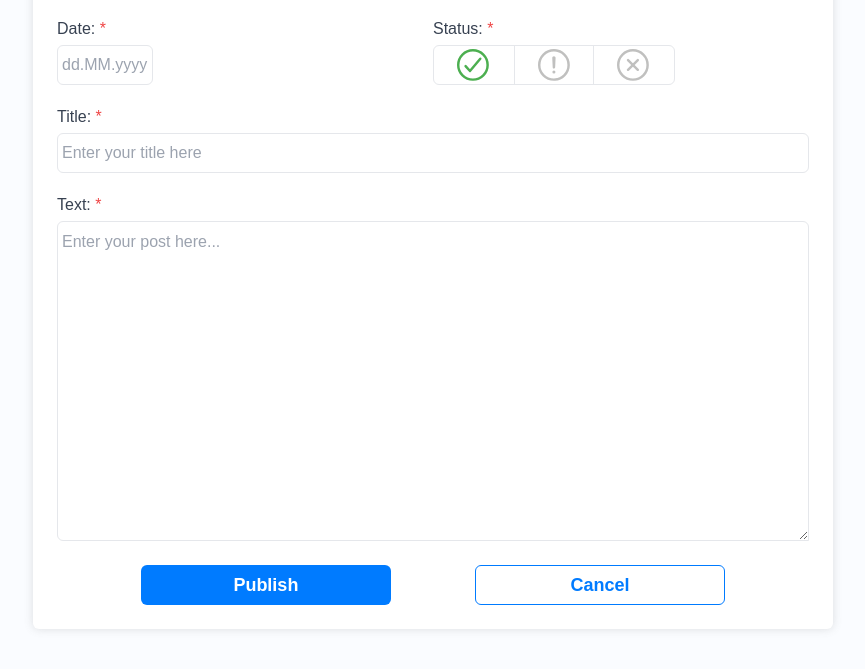
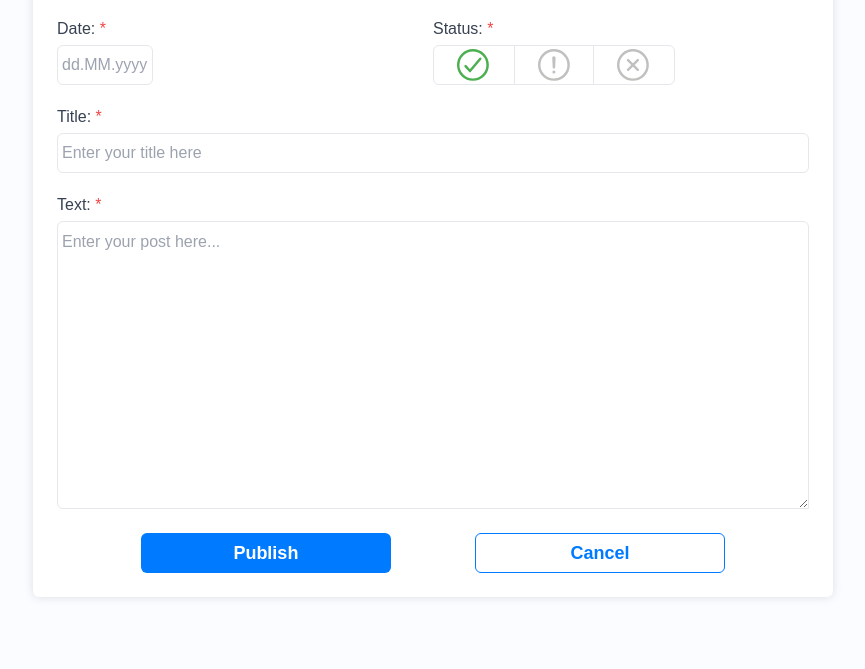
Before and after one commit to vchykov/Journal, a website: page addNewItemForm.html in a window 1280 px wide. Shown: the part 105-774 px from the top of the page, without its empty margins (207-1072 px from the left). Drawn offline with Linux system fonts and the light colour scheme.

Commit message:
Fixes layout of the Form

```diff
--- a/addNewItemForm.html
+++ b/addNewItemForm.html
@@ -94,7 +94,7 @@
                         name="text"
                         placeholder="Enter your post here..."
                         required
-                        class="block w-full h-80 sm:h-60 border rounded-md rounded-ee-none px-1 py-2 mt-1
+                        class="block w-full h-72 sm:h-56 border rounded-md rounded-ee-none px-1 py-2 mt-1
                             focus:outline-none focus:border-tl-blue hover:shadow-4"
                     ></textarea>
                 </fieldset>
```
Also changed, not shown: dist/output.css.
